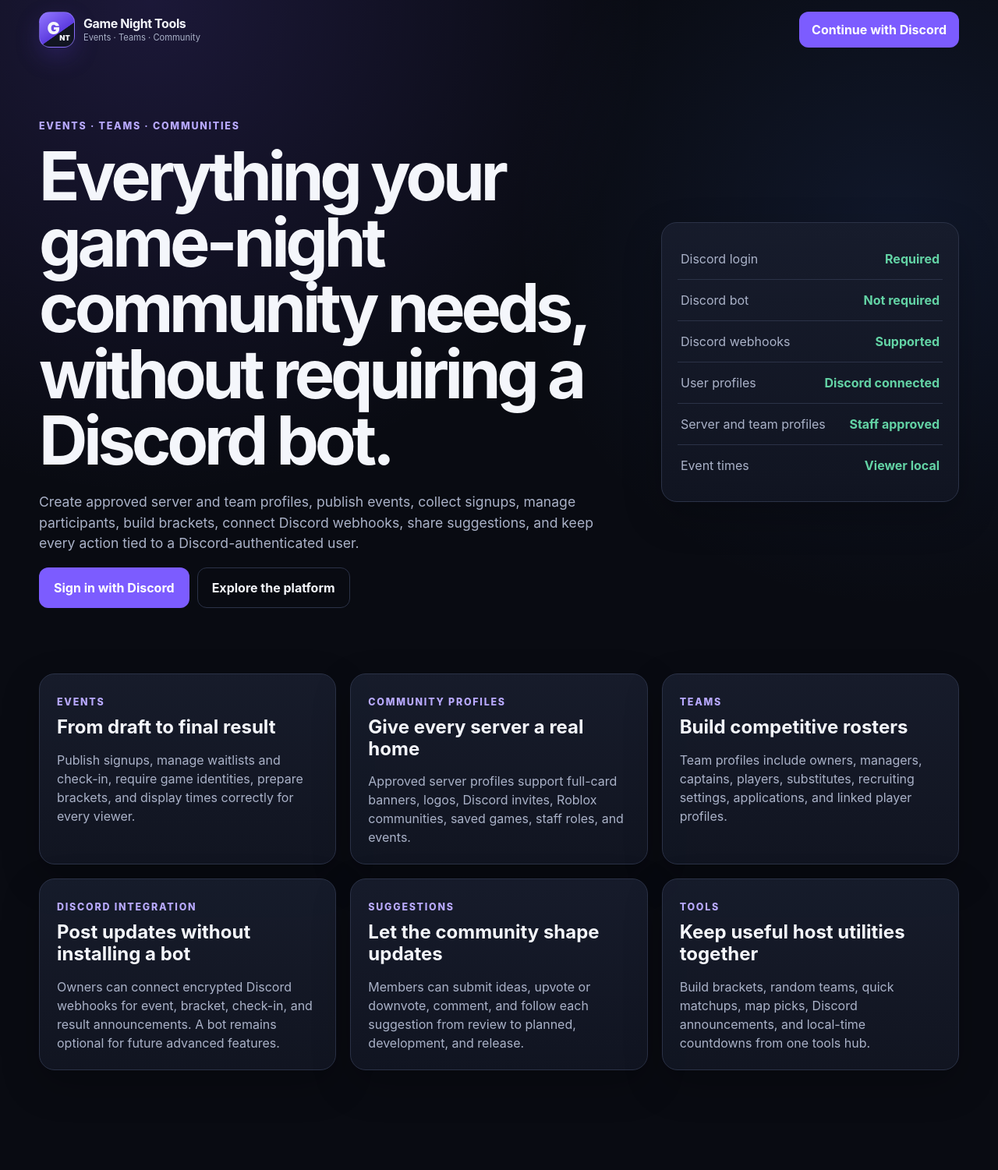
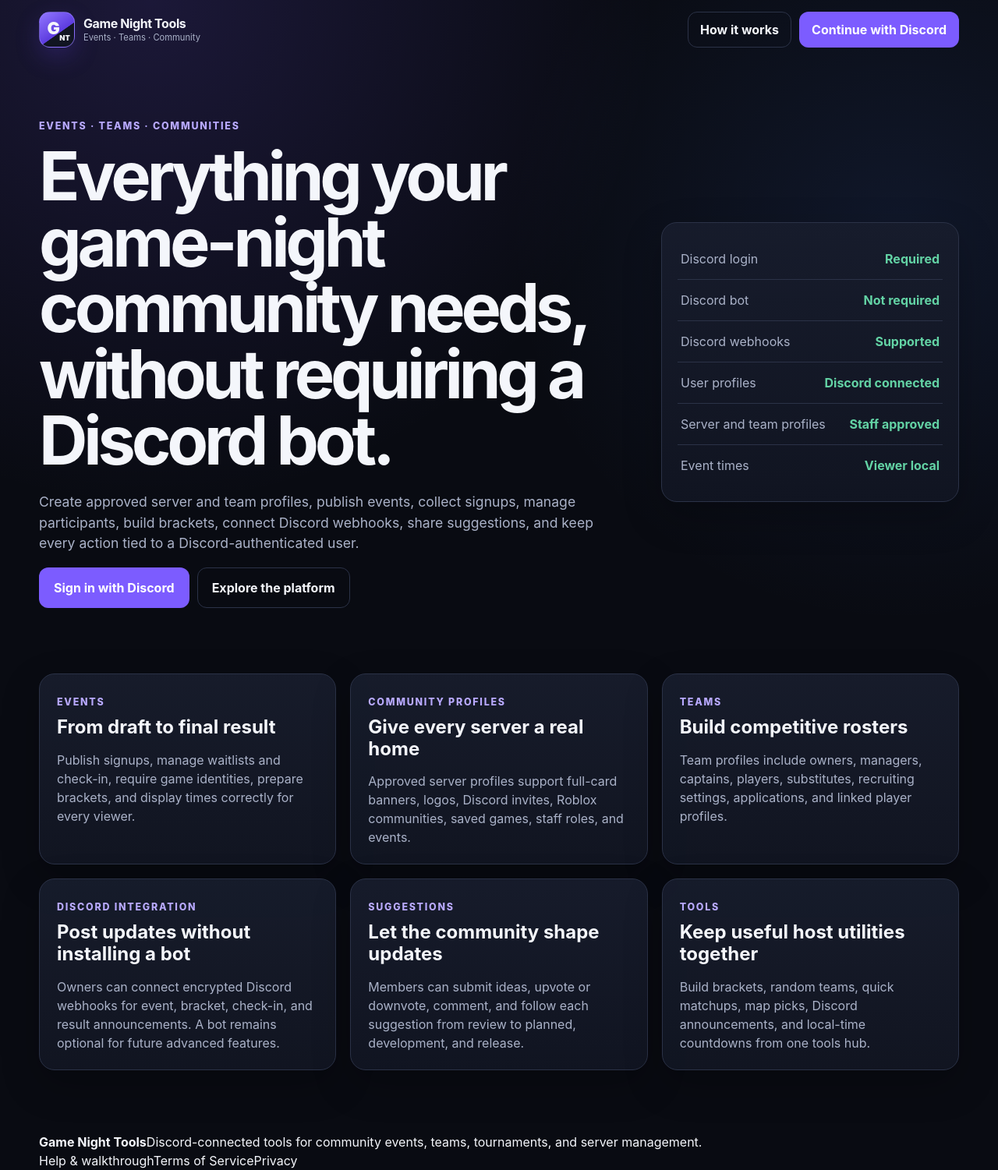
Before and after one commit to sayrejeri/gamenight-tools, a Next.js app: page / in a window 1280 px wide. Shown: the whole page at 78% size. Before the commit the page ends 1453 px from the top, so only its background shows below. Built offline with nearby package versions, Linux system fonts and the light colour scheme; no server answers.

Commit message:
Link public help and legal pages

```diff
--- a/src/app/page.tsx
+++ b/src/app/page.tsx
@@ -1,6 +1,7 @@
 import Link from "next/link";
 import { readSession } from "@/lib/auth";
 import { BrandMark } from "@/components/brand-mark";
+import { PublicFooter } from "@/components/public-footer";
 
 export const dynamic = "force-dynamic";
 
@@ -12,7 +13,10 @@
     <main className="landing-shell">
       <nav className="topbar">
         <BrandMark href="/" />
-        {session ? <Link className="button" href="/dashboard">Open dashboard</Link> : <a className="button" href="/api/auth/discord/login">Continue with Discord</a>}
+        <div className="button-row">
+          <Link className="button button-secondary" href="/help">How it works</Link>
+          {session ? <Link className="button" href="/dashboard">Open dashboard</Link> : <a className="button" href="/api/auth/discord/login">Continue with Discord</a>}
+        </div>
       </nav>
 
       <section className="hero">
@@ -47,6 +51,8 @@
         <article className="card"><span className="card-kicker">Suggestions</span><h2>Let the community shape updates</h2><p>Members can submit ideas, upvote or downvote, comment, and follow each suggestion from review to planned, development, and release.</p></article>
         <article className="card"><span className="card-kicker">Tools</span><h2>Keep useful host utilities together</h2><p>Build brackets, random teams, quick matchups, map picks, Discord announcements, and local-time countdowns from one tools hub.</p></article>
       </section>
+
+      <PublicFooter />
     </main>
   );
 }
```
